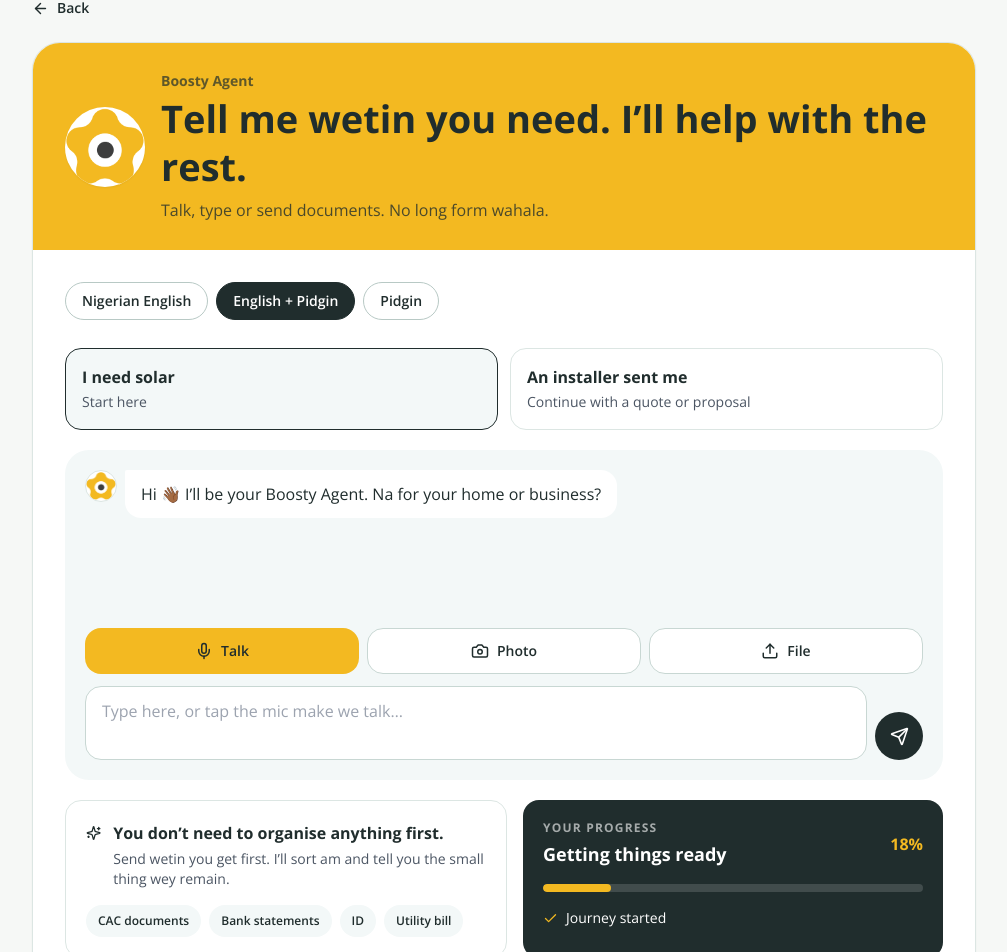
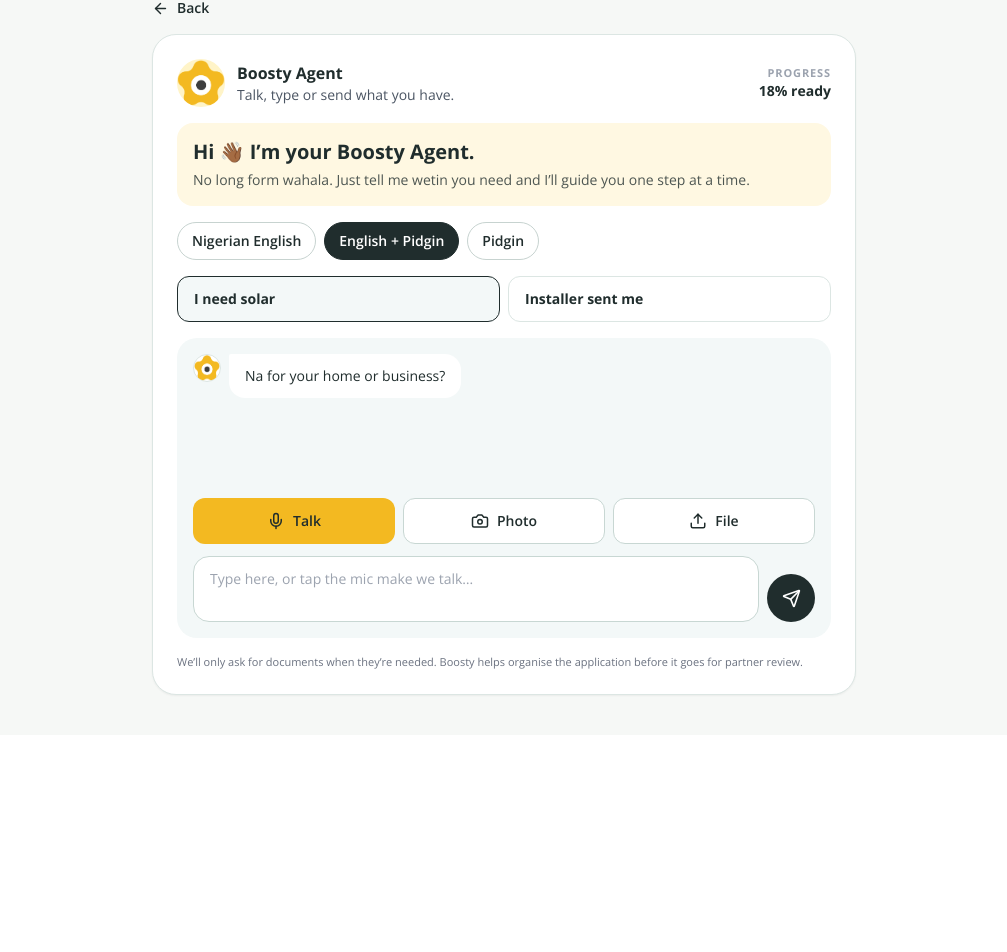
Before and after one commit to AimuaO/Boosty, a React (Vite) app: page /start in a window 1280 px wide. Shown: the part 98-1050 px from the top of the page, without its empty margins (136-1143 px from the left). After the commit the page ends 833 px from the top, so only its background shows below. Built offline with nearby package versions, Linux system fonts and the light colour scheme.

Commit message:
refactor: tighten mobile hierarchy and reduce upfront paperwork

```diff
--- a/src/pages/StartJourney.jsx
+++ b/src/pages/StartJourney.jsx
@@ -1,5 +1,5 @@
 import React, { useMemo, useState } from "react";
-import { ArrowLeft, Camera, Check, FileText, Mic, Send, Sparkles, Upload } from "lucide-react";
+import { ArrowLeft, Camera, Check, Mic, Send, Upload } from "lucide-react";
 import { Link } from "react-router-dom";
 
 const languageOptions = [
@@ -10,28 +10,25 @@ const languageOptions = [
 
 const prompts = {
   english: {
-    title: "Tell me what you need. I’ll help with the rest.",
-    intro: "You can talk, type or send documents. No long forms.",
+    welcome: "Hi 👋🏾 I’m your Boosty Agent.",
+    reassure: "No forms to fill. Just tell me what you need and I’ll guide you one step at a time.",
+    question: "Is this for your home or business?",
     placeholder: "Type here, or tap the mic and talk…",
-    greeting: "Hi 👋🏾 I’ll be your Boosty Agent. Is this for your home or business?",
-    afterReply: "Got it. You can keep talking normally. I’ll organise the details as we go.",
-    sendDoc: "Just send what you have. I’ll sort it and tell you what’s still missing.",
+    afterReply: "Got it. I’ll organise the details as we go.",
   },
   mixed: {
-    title: "Tell me wetin you need. I’ll help with the rest.",
-    intro: "Talk, type or send documents. No long form wahala.",
+    welcome: "Hi 👋🏾 I’m your Boosty Agent.",
+    reassure: "No long form wahala. Just tell me wetin you need and I’ll guide you one step at a time.",
+    question: "Na for your home or business?",
     placeholder: "Type here, or tap the mic make we talk…",
-    greeting: "Hi 👋🏾 I’ll be your Boosty Agent. Na for your home or business?",
-    afterReply: "Got it. Just keep talking normally. I’ll arrange everything as we go.",
-    sendDoc: "Send wetin you get first. I’ll sort am and tell you the small thing wey remain.",
+    afterReply: "Got it. I’ll arrange everything as we go.",
   },
   pidgin: {
-    title: "Tell me wetin you need. Make I help you handle the rest.",
-    intro: "You fit talk, type or send document. No long form wahala.",
+    welcome: "Hi 👋🏾 I go be your Boosty Agent.",
+    reassure: "No long form wahala. Just tell me wetin you need. I go guide you small small.",
+    question: "Na for house or business?",
     placeholder: "Type here, or tap the mic make we talk…",
-    greeting: "Hi 👋🏾 I go be your Boosty Agent. Na for house or business?",
-    afterReply: "I hear you. Just dey talk normally. I go arrange everything as we dey go.",
-    sendDoc: "Send wetin you get first. I go sort am and tell you wetin remain.",
+    afterReply: "I hear you. I go arrange everything as we dey go.",
   },
 };
 
@@ -40,19 +37,19 @@ const StartJourney = () => {
   const [source, setSource] = useState("direct");
   const [message, setMessage] = useState("");
   const [messages, setMessages] = useState(() => [
-    { role: "agent", text: prompts.mixed.greeting },
+    { role: "agent", text: prompts.mixed.question },
   ]);
   const [details, setDetails] = useState({
     customerType: "",
-    financing: "Interested",
     documentsReceived: 0,
   });
 
   const copy = useMemo(() => prompts[language], [language]);
+  const progress = details.customerType ? 35 : 18;
 
   const changeLanguage = (next) => {
     setLanguage(next);
-    setMessages([{ role: "agent", text: prompts[next].greeting }]);
+    setMessages([{ role: "agent", text: prompts[next].question }]);
   };
 
   const sendMessage = () => {
@@ -75,7 +72,6 @@ const StartJourney = () => {
           ? "Home"
           : current.customerType,
     }));
-
     setMessage("");
   };
 
@@ -87,56 +83,59 @@ const StartJourney = () => {
         role: "agent",
         text:
           language === "english"
-            ? "Nice, I’ve got it. I’ll check what information I can pull from it so you don’t have to type it again."
+            ? "Nice. I’ve got it. I’ll pull out the useful details so you don’t have to type them again."
             : language === "pidgin"
-            ? "Nice, I don get am. I go check wetin I fit collect from inside so you no go type am again."
-            : "Nice, I’ve got it. I’ll pull out the useful details so you no need type them again.",
+            ? "Nice. I don get am. I go pull the useful details so you no go type am again."
+            : "Nice. I’ve got it. I’ll pull out the useful details so you no need type them again.",
       },
     ]);
-
     setDetails((current) => ({
       ...current,
       documentsReceived: current.documentsReceived + 1,
     }));
   };
 
-  const progress = details.customerType ? 35 : 18;
-
   return (
-    <main className="min-h-screen bg-[#F6F8F6] pt-24 pb-16">
-      <div className="max-w-5xl mx-auto px-[20px] md:px-[40px]">
+    <main className="min-h-screen bg-[#F6F8F6] pt-24 pb-10">
+      <div className="max-w-3xl mx-auto px-[18px] md:px-[32px]">
         <Link
           to="/"
-          className="inline-flex items-center gap-2 text-[#202D2D] text-sm font-semibold mb-6"
+          className="inline-flex items-center gap-2 text-[#202D2D] text-sm font-semibold mb-4"
         >
           <ArrowLeft size={17} />
           Back
         </Link>
 
-        <section className="bg-white rounded-[28px] overflow-hidden border border-[#DCE6E3] shadow-sm">
-          <div className="bg-[#F3B921] px-5 py-6 md:px-8 md:py-7 flex items-center gap-4">
-            <div className="w-16 h-16 md:w-20 md:h-20 rounded-full bg-white flex items-center justify-center shadow-sm overflow-hidden shrink-0">
-              <img src="/boosty.gif" alt="Boosty Agent" className="w-full h-full object-contain" />
+        <section className="bg-white rounded-[24px] border border-[#DCE6E3] shadow-sm overflow-hidden">
+          <div className="px-4 pt-4 md:px-6 md:pt-6">
+            <div className="flex items-center gap-3">
+              <div className="w-12 h-12 rounded-full bg-[#FFF4C8] overflow-hidden shrink-0">
+                <img src="/boosty.gif" alt="Boosty Agent" className="w-full h-full object-contain" />
+              </div>
+              <div className="min-w-0">
+                <p className="font-bold text-[#202D2D]">Boosty Agent</p>
+                <p className="text-sm text-gray-600 truncate">Talk, type or send what you have.</p>
+              </div>
+              <div className="ml-auto text-right shrink-0">
+                <p className="text-[11px] font-bold uppercase tracking-[0.08em] text-gray-400">Progress</p>
+                <p className="text-sm font-bold text-[#202D2D]">{progress}% ready</p>
+              </div>
             </div>
-            <div>
-              <p className="text-sm font-bold text-[#202D2D]/70">Boosty Agent</p>
-              <h1 className="text-[28px] md:text-[38px] leading-tight font-bold text-[#202D2D] mt-1">
-                {copy.title}
-              </h1>
-              <p className="mt-2 text-[#202D2D]/80 text-sm md:text-base">{copy.intro}</p>
+
+            <div className="mt-4 rounded-2xl bg-[#FFF8E2] px-4 py-4">
+              <p className="font-bold text-[20px] leading-tight text-[#202D2D]">{copy.welcome}</p>
+              <p className="mt-1.5 text-[#202D2D]/80 text-sm leading-5">{copy.reassure}</p>
             </div>
-          </div>
 
-          <div className="p-5 md:p-8">
-            <div className="flex gap-2 overflow-x-auto pb-2 mb-5">
+            <div className="flex gap-2 overflow-x-auto py-4">
               {languageOptions.map((option) => (
                 <button
                   key={option.id}
                   onClick={() => changeLanguage(option.id)}
-                  className={`shrink-0 rounded-full px-4 py-2 text-sm font-semibold border transition-colors ${
+                  className={`shrink-0 rounded-full px-3.5 py-2 text-sm font-semibold border ${
                     language === option.id
                       ? "bg-[#202D2D] text-white border-[#202D2D]"
-                      : "bg-white text-[#202D2D] border-[#B8C9C5]"
+                      : "bg-white text-[#202D2D] border-[#C7D3D0]"
                   }`}
                 >
                   {option.label}
@@ -144,42 +143,42 @@ const StartJourney = () => {
               ))}
             </div>
 
-            <div className="grid md:grid-cols-2 gap-3 mb-5">
+            <div className="grid grid-cols-2 gap-2 mb-4">
               <button
                 onClick={() => setSource("direct")}
-                className={`text-left rounded-2xl border p-4 ${
+                className={`rounded-xl px-4 py-3 text-left border ${
                   source === "direct"
                     ? "border-[#202D2D] bg-[#F3F8F8]"
                     : "border-[#DCE6E3]"
                 }`}
               >
-                <span className="font-bold block text-[#202D2D]">I need solar</span>
-                <span className="text-sm text-gray-600">Start here</span>
+                <span className="block font-bold text-[#202D2D] text-sm">I need solar</span>
               </button>
               <button
                 onClick={() => setSource("installer")}
-                className={`text-left rounded-2xl border p-4 ${
+                className={`rounded-xl px-4 py-3 text-left border ${
                   source === "installer"
                     ? "border-[#202D2D] bg-[#F3F8F8]"
                     : "border-[#DCE6E3]"
                 }`}
               >
-                <span className="font-bold block text-[#202D2D]">An installer sent me</span>
-                <span className="text-sm text-gray-600">Continue with a quote or proposal</span>
+                <span className="block font-bold text-[#202D2D] text-sm">Installer sent me</span>
               </button>
             </div>
+          </div>
 
-            <div className="rounded-[24px] bg-[#F3F8F8] p-4 md:p-5 min-h-[330px] flex flex-col">
+          <div className="px-4 pb-4 md:px-6 md:pb-6">
+            <div className="rounded-[20px] bg-[#F3F8F8] p-4 min-h-[300px] flex flex-col">
               <div className="space-y-3 flex-1">
                 {messages.map((item, index) => (
                   <div key={index} className="flex items-start gap-2">
                     {item.role === "agent" && (
-                      <div className="w-8 h-8 rounded-full bg-white overflow-hidden shrink-0 border border-[#DCE6E3]">
+                      <div className="w-7 h-7 rounded-full bg-white overflow-hidden shrink-0 border border-[#DCE6E3]">
                         <img src="/boosty.gif" alt="" className="w-full h-full object-contain" />
                       </div>
                     )}
                     <div
-                      className={`max-w-[86%] rounded-2xl px-4 py-3 text-sm md:text-base ${
+                      className={`max-w-[86%] rounded-2xl px-4 py-3 text-sm ${
                         item.role === "agent"
                           ? "bg-white text-[#202D2D] rounded-tl-sm"
                           : "bg-[#202D2D] text-white ml-auto rounded-tr-sm"
@@ -191,11 +190,11 @@ const StartJourney = () => {
                 ))}
               </div>
 
-              <div className="mt-5">
+              <div className="mt-4">
                 <div className="grid grid-cols-3 gap-2 mb-3">
                   <button
                     type="button"
-                    className="rounded-2xl bg-[#F3B921] text-[#202D2D] px-3 py-3 font-semibold flex items-center justify-center gap-2 text-sm"
+                    className="rounded-xl bg-[#F3B921] text-[#202D2D] px-3 py-3 font-semibold flex items-center justify-center gap-2 text-sm"
                   >
                     <Mic size={18} />
                     Talk
@@ -203,7 +202,7 @@ const StartJourney = () => {
                   <button
                     type="button"
                     onClick={simulateDocument}
-                    className="rounded-2xl bg-white border border-[#C8D7D3] text-[#202D2D] px-3 py-3 font-semibold flex items-center justify-center gap-2 text-sm"
+                    className="rounded-xl bg-white border border-[#C8D7D3] text-[#202D2D] px-3 py-3 font-semibold flex items-center justify-center gap-2 text-sm"
                   >
                     <Camera size={18} />
                     Photo
@@ -211,7 +210,7 @@ const StartJourney = () => {
                   <button
                     type="button"
                     onClick={simulateDocument}
-                    className="rounded-2xl bg-white border border-[#C8D7D3] text-[#202D2D] px-3 py-3 font-semibold flex items-center justify-center gap-2 text-sm"
+                    className="rounded-xl bg-white border border-[#C8D7D3] text-[#202D2D] px-3 py-3 font-semibold flex items-center justify-center gap-2 text-sm"
                   >
                     <Upload size={18} />
                     File
@@ -230,7 +229,7 @@ const StartJourney = () => {
                     }}
                     rows={2}
                     placeholder={copy.placeholder}
-                    className="flex-1 resize-none rounded-2xl border border-[#C8D7D3] bg-white px-4 py-3 focus:outline-none focus:ring-2 focus:ring-[#F3B921]"
+                    className="flex-1 resize-none rounded-2xl border border-[#C8D7D3] bg-white px-4 py-3 text-sm focus:outline-none focus:ring-2 focus:ring-[#F3B921]"
                   />
                   <button
                     type="button"
@@ -244,67 +243,31 @@ const StartJourney = () => {
               </div>
             </div>
 
-            <div className="mt-5 grid lg:grid-cols-[1fr_0.95fr] gap-4">
-              <div className="rounded-2xl border border-[#DCE6E3] p-5 bg-white">
-                <div className="flex items-start gap-3">
-                  <Sparkles size={20} className="text-[#202D2D] mt-0.5" />
-                  <div>
-                    <h2 className="font-bold text-[#202D2D]">You don’t need to organise anything first.</h2>
-                    <p className="text-sm text-gray-600 mt-1">{copy.sendDoc}</p>
-                  </div>
-                </div>
-                <div className="mt-4 flex flex-wrap gap-2">
-                  <span className="rounded-full bg-[#F3F8F8] px-3 py-2 text-xs font-semibold text-[#202D2D]">CAC documents</span>
-                  <span className="rounded-full bg-[#F3F8F8] px-3 py-2 text-xs font-semibold text-[#202D2D]">Bank statements</span>
-                  <span className="rounded-full bg-[#F3F8F8] px-3 py-2 text-xs font-semibold text-[#202D2D]">ID</span>
-                  <span className="rounded-full bg-[#F3F8F8] px-3 py-2 text-xs font-semibold text-[#202D2D]">Utility bill</span>
-                </div>
-              </div>
-
-              <div className="rounded-2xl bg-[#202D2D] text-white p-5">
-                <div className="flex items-center justify-between gap-4">
-                  <div>
-                    <p className="text-white/60 text-xs font-bold uppercase tracking-[0.1em]">Your progress</p>
-                    <p className="font-bold text-lg mt-1">Getting things ready</p>
-                  </div>
-                  <span className="text-[#F3B921] font-bold">{progress}%</span>
-                </div>
-                <div className="h-2 rounded-full bg-white/15 mt-4 overflow-hidden">
-                  <div className="h-full bg-[#F3B921] rounded-full" style={{ width: `${progress}%` }} />
-                </div>
-                <div className="mt-4 space-y-2 text-sm">
-                  <div className="flex items-center gap-2">
-                    <Check size={15} className="text-[#F3B921]" />
-                    <span>{source === "installer" ? "Installer referral noted" : "Journey started"}</span>
-                  </div>
+            {(details.customerType || details.documentsReceived > 0) && (
+              <div className="mt-4 rounded-2xl border border-[#DCE6E3] p-4">
+                <p className="font-bold text-[#202D2D] text-sm">I’ve got this so far</p>
+                <div className="mt-3 flex flex-wrap gap-2 text-xs">
+                  <span className="rounded-full bg-[#F3F8F8] px-3 py-2 text-[#202D2D]">
+                    {source === "installer" ? "Installer referral" : "New solar request"}
+                  </span>
                   {details.customerType && (
-                    <div className="flex items-center gap-2">
-                      <Check size={15} className="text-[#F3B921]" />
-                      <span>{details.customerType} customer</span>
-                    </div>
+                    <span className="rounded-full bg-[#F3F8F8] px-3 py-2 text-[#202D2D] flex items-center gap-1">
+                      <Check size={13} />
+                      {details.customerType}
+                    </span>
                   )}
                   {details.documentsReceived > 0 && (
-                    <div className="flex items-center gap-2">
-                      <Check size={15} className="text-[#F3B921]" />
-                      <span>{details.documentsReceived} document{details.documentsReceived > 1 ? "s" : ""} received</span>
-                    </div>
+                    <span className="rounded-full bg-[#F3F8F8] px-3 py-2 text-[#202D2D] flex items-center gap-1">
+                      <Check size={13} />
+                      {details.documentsReceived} document{details.documentsReceived > 1 ? "s" : ""}
+                    </span>
                   )}
                 </div>
               </div>
-            </div>
+            )}
 
-            <div className="mt-5 rounded-2xl bg-[#FFF8E2] border border-[#F3B921]/30 p-5 flex items-start gap-3">
-              <FileText size={20} className="text-[#202D2D] mt-0.5" />
-              <div>
-                <h3 className="font-bold text-[#202D2D]">When we need proof of identity</h3>
-                <p className="text-sm text-gray-700 mt-1">
-                  We’ll ask for one accepted ID when it becomes relevant. For the current FCMB process, that can be NIN, international passport, driver’s licence or voter’s card.
-                </p>
-              </div>
-            </div>
-
-            <p className="text-xs text-gray-500 mt-5">
-              Boosty helps prepare and organise your application. Final financing approval and final system design remain subject to partner and human review.
+            <p className="text-[11px] leading-4 text-gray-500 mt-4">
+              We’ll only ask for documents when they’re needed. Boosty helps organise the application before it goes for partner review.
             </p>
           </div>
         </section>
```
